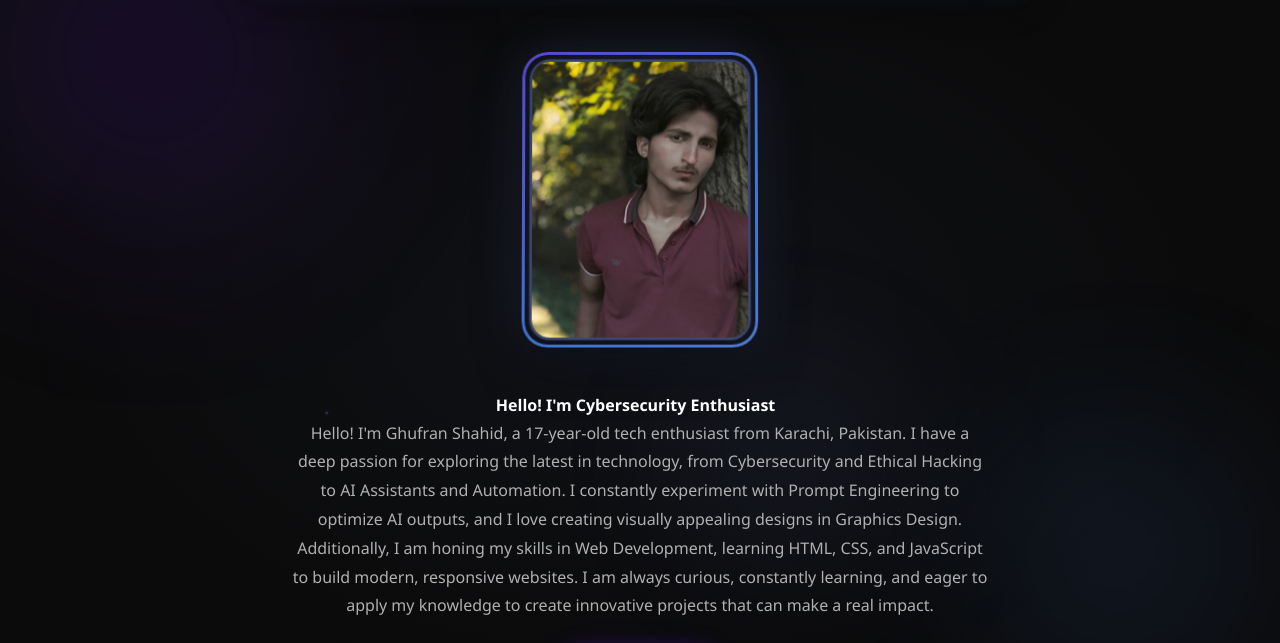
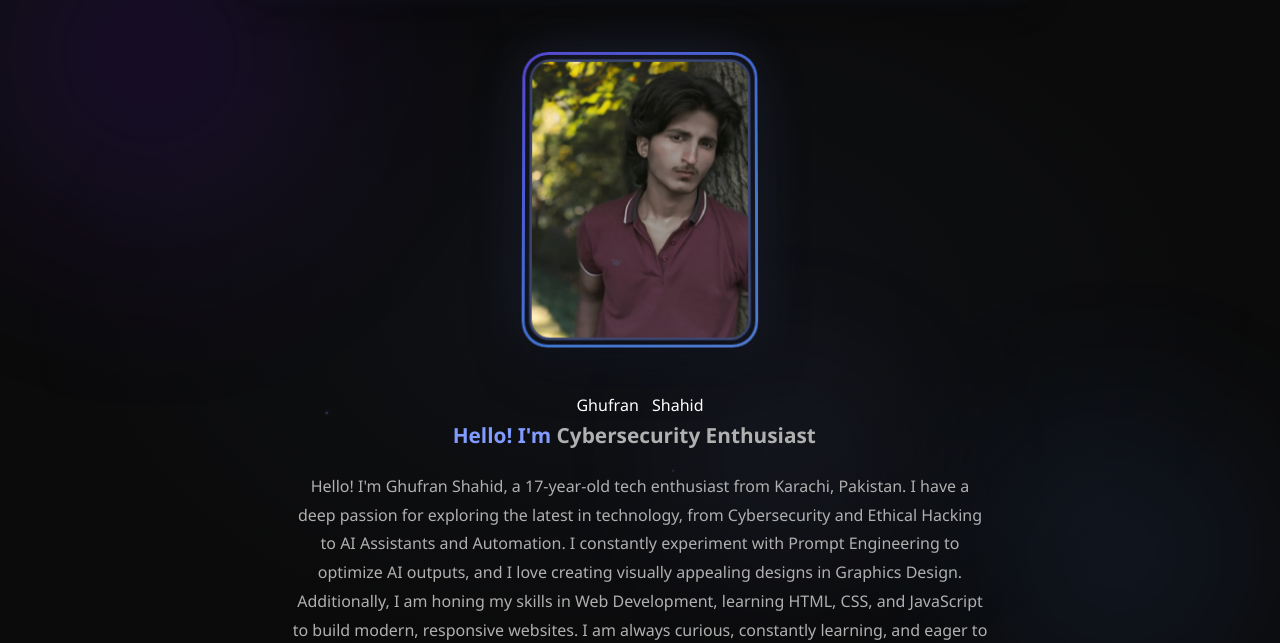
Before and after one commit to ghufran-Shahid-tech/Personal-Portfolio-, a plain HTML site: page index.html in a window 1280 px wide. Shown: the part 87-730 px from the top of the page. Drawn offline with nearby package versions, Linux system fonts and the light colour scheme.

Commit message:
Update index.html

```diff
--- a/index.html
+++ b/index.html
@@ -66,6 +66,10 @@
           </div>
 
           <div class="about-content"
+              <span class="name-char">G</span><span class="name-char">h</span><span class="name-char">u</span><span class="name-char">f</span><span class="name-char">r</span><span class="name-char">a</span><span class="name-char">n</span>
+              <span class="name-space"></span>
+              <span class="name-char">S</span><span class="name-char">h</span><span class="name-char">a</span><span class="name-char">h</span><span class="name-char">i</span><span class="name-char">d</span>
+            </h1>
             <p class="about-description">
               <strong>Hello! I'm</strong> <span id="typing-text"></span><span class="typing-cursor">|</span>
             </p>
```
